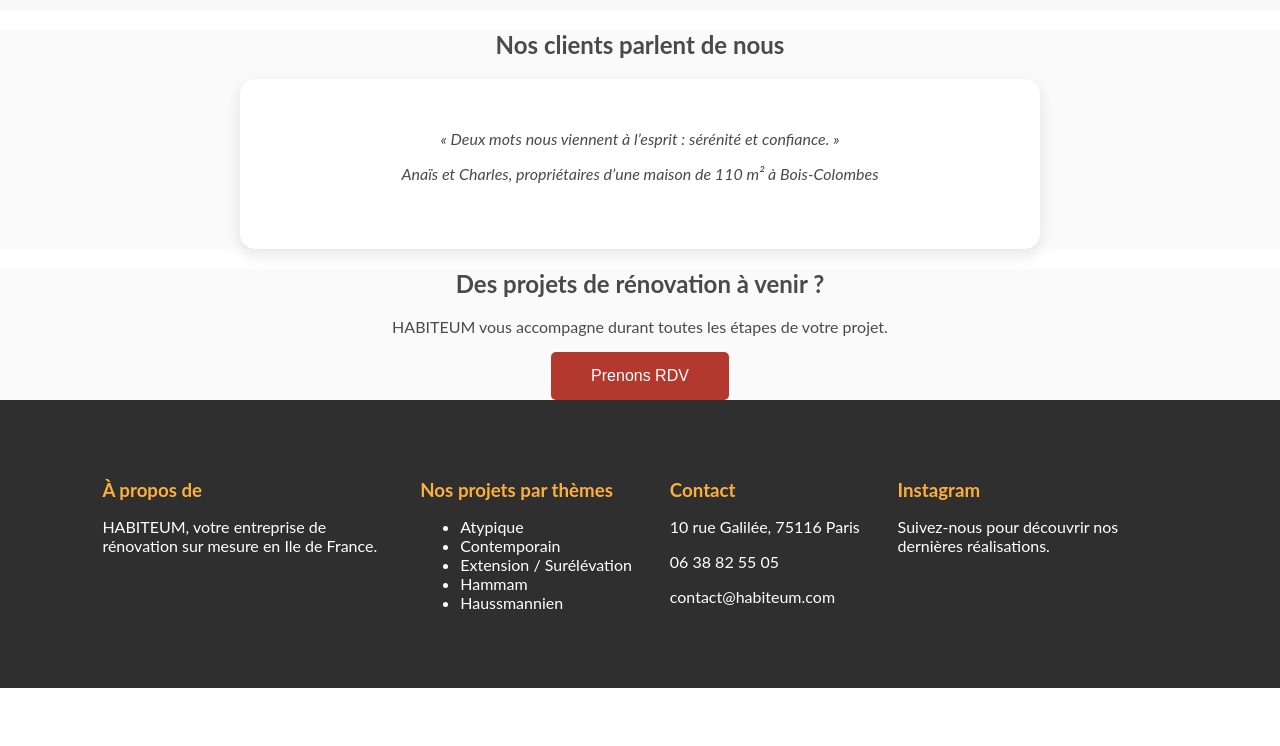
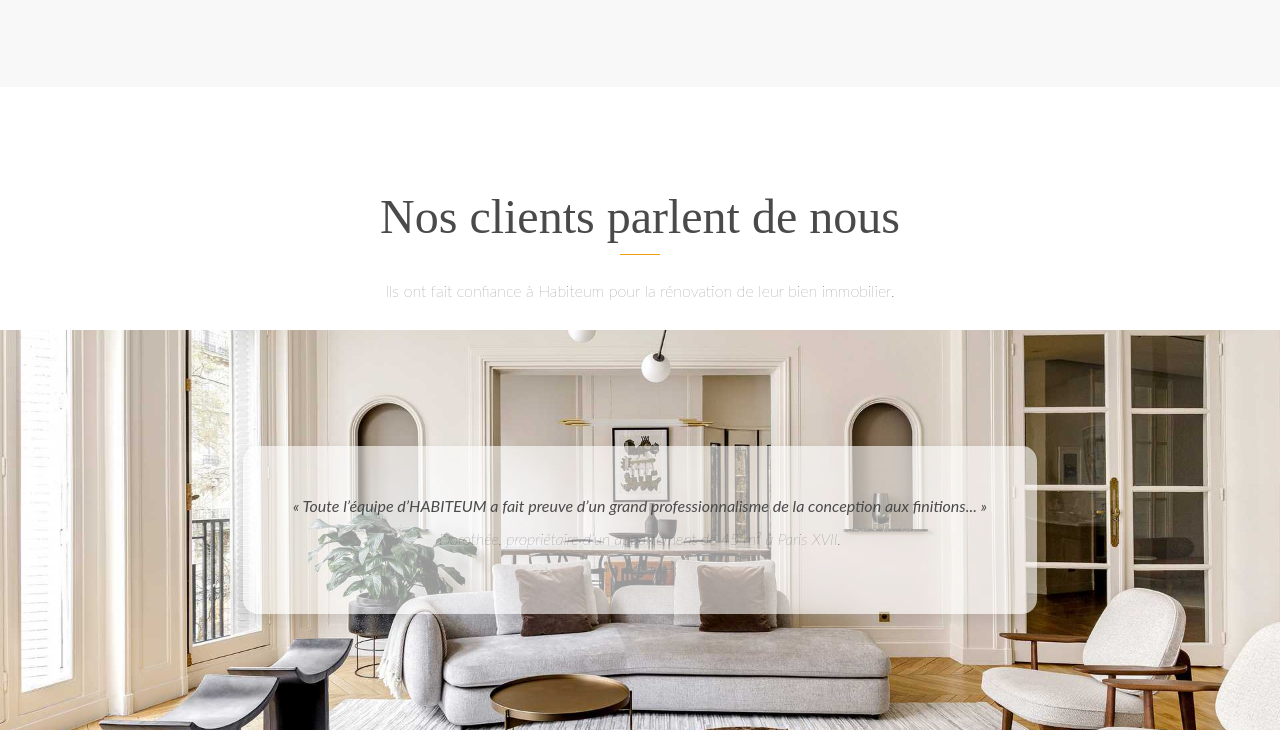
Before and after one commit to Nohaa-mdj/JamelConstruction, a plain HTML site: page index.html in a window 1280 px wide. Shown: the part 1601-2347 px from the top of the page. Before the commit the page ends 2289 px from the top, so only its background shows below. Drawn offline with Linux system fonts and the light colour scheme; files whose address does not match are found by name.

Commit message:
modifications section clients

```diff
--- a/index.html
+++ b/index.html
@@ -93,11 +93,17 @@
 
     <section class="clients">
       <h2>Nos clients parlent de nous</h2>
-      <div class="testimonial">
-        « Deux mots nous viennent à l’esprit : sérénité et confiance. »<br />
-        <p>
-          Anaïs et Charles, propriétaires d’une maison de 110 m² à Bois-Colombes
-        </p>
+      <div class="separatore"></div>
+      <p>
+        Ils ont fait confiance à Habiteum pour la rénovation de leur bien
+        immobilier.
+      </p>
+      <div class="clients-background">
+        <div class="testimonial">
+          « Toute l’équipe d’HABITEUM a fait preuve d’un grand professionnalisme
+          de la conception aux finitions... »<br />
+          <p>Dorothée, propriétaire d’un appartement de 45 m² à Paris XVII.</p>
+        </div>
       </div>
     </section>
 
--- a/style.css
+++ b/style.css
@@ -86,7 +86,8 @@ nav ul li:hover {
   align-items: center;
   width: 100%;
   text-align: center;
-  background-color: #fafafa;
+  background-color: #ffffff;
+  margin-bottom: 6%;
 }
 
 .service-container
@@ -279,8 +280,43 @@ nav ul li:hover {
   margin-top: 10px;
 }
 
+.clients {
+  background-color: #ffffff;
+}
+
+.clients-background {
+  background: url("clients.jpg") no-repeat center/cover;
+  position: relative;
+  width: 100%;
+  height: 400px; /* Ajuste la hauteur pour correspondre au modèle */
+  display: flex;
+  align-items: center;
+  justify-content: center;
+  margin-top: 30px;
+}
+
+.clients h2 {
+  font-family: "Display", serif;
+  font-size: xxx-large;
+  font-weight: 100;
+  margin-top: 8%;
+  margin-bottom: 0;
+}
+
+.separatore {
+  width: 40px; /* Longueur de la barre */
+  height: 1px; /* Épaisseur de la barre */
+  background-color: #f39c12; /* Couleur dorée */
+  margin: 10px auto;
+}
+
+.clients p {
+  font-weight: 100;
+  margin-top: 2%;
+}
+
 .clients .testimonial {
-  background: #ffffff;
+  background: rgba(255, 255, 255, 0.6);
   padding: 50px;
   border-radius: 15px;
   box-shadow: 0 6px 15px rgba(0, 0, 0, 0.1);
```
Also changed, not shown: clients.jpg (added).
